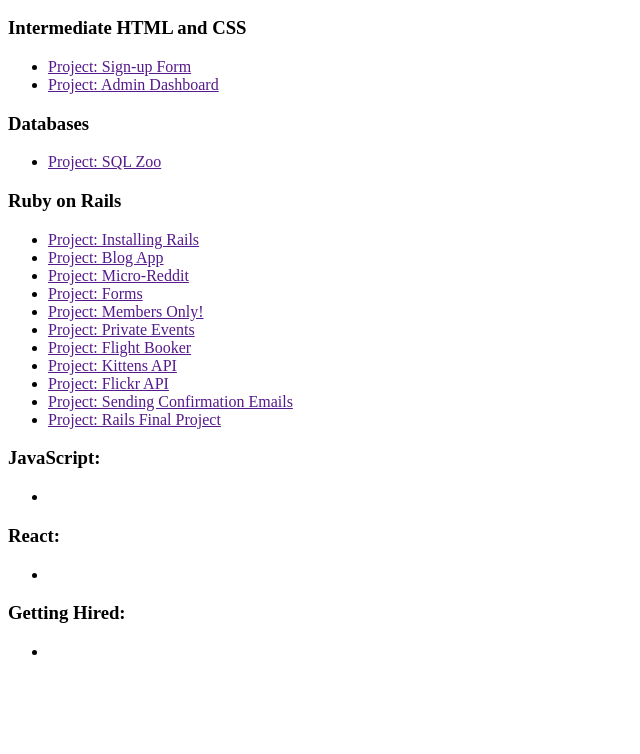
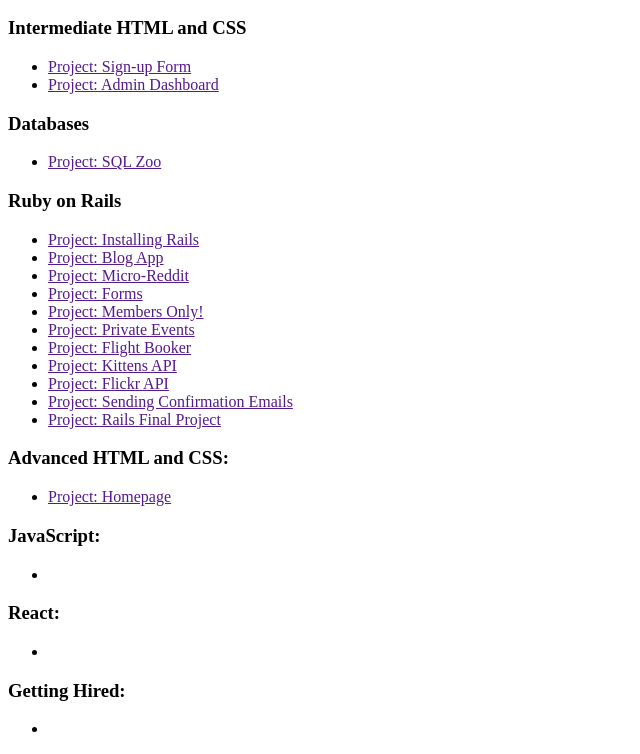
Before and after one commit to Justin-Bento/the-odin-project, a plain HTML site: page index.html in a window 1280 px wide. Shown: the part 536-1290 px from the top of the page, without its empty margins (0-640 px from the left). Before the commit the page ends 1213 px from the top, so only its background shows below. Drawn offline with Linux system fonts and the light colour scheme.

Commit message:
added projects for advanced html and css

```diff
--- a/index.html
+++ b/index.html
@@ -69,6 +69,12 @@
       </ul>
     </div>
     <div class="javascript">
+      <h3>Advanced HTML and CSS:</h3>
+      <ul>
+        <li><a href="">Project: Homepage</a></li>
+      </ul>
+    </div>
+    <div class="javascript">
       <h3>JavaScript:</h3>
       <ul>
         <li><a href=""></a></li>
```
